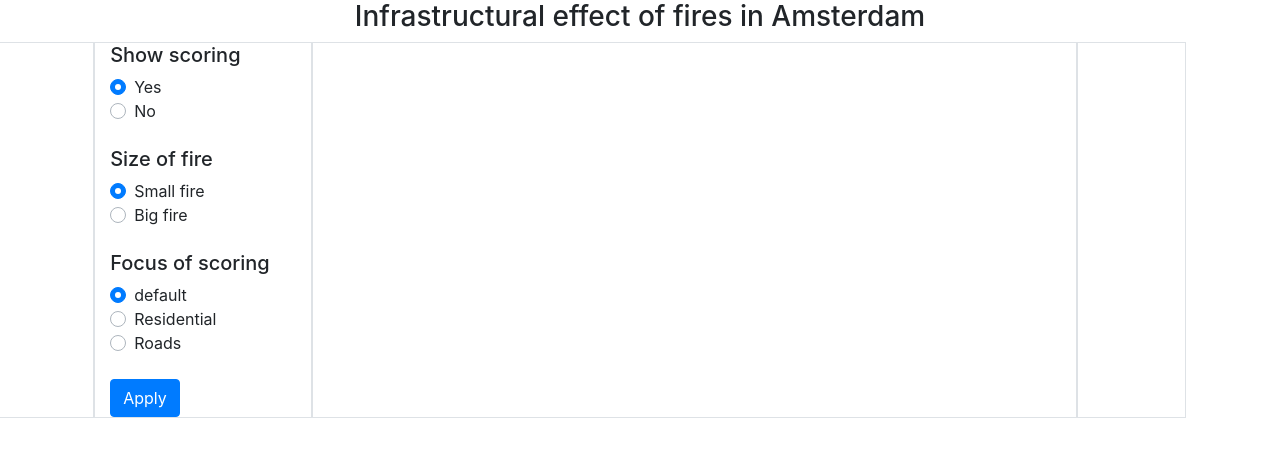
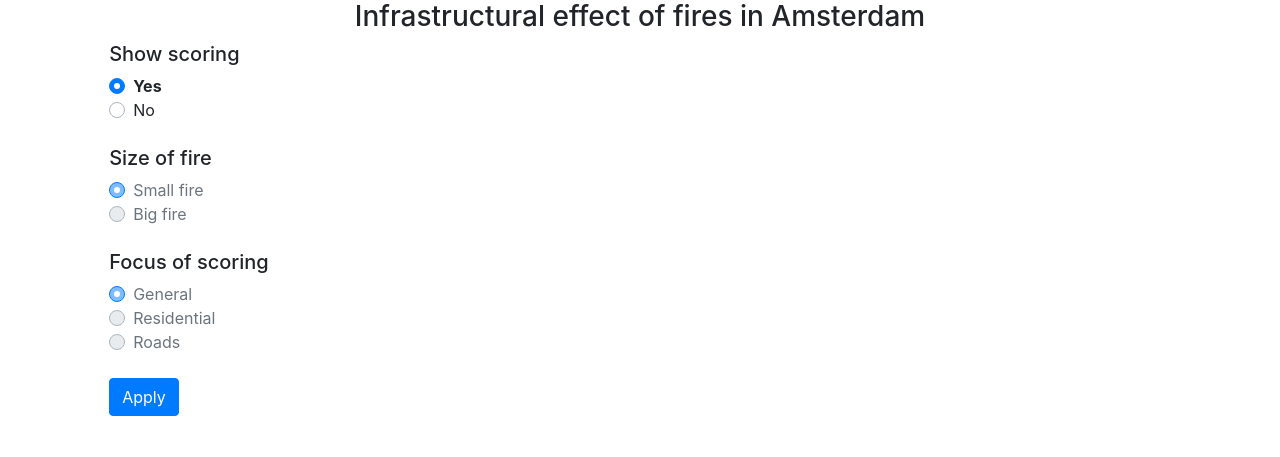
Before and after one commit to TomvandeLooij/dsp-project, a Flask app: template templates/index.html in a window 1280 px wide. Shown: the part 56-513 px from the top of the page. Run offline with Flask 2, Linux system fonts and the light colour scheme; the template is opened without the code that fills it, so the values that code supplies are empty; parts of the project's set-up code (start-up, migrations or seed data) failed here and were passed over.

Commit message:
change appearance is shown on map radio buttons

```diff
--- a/components/base_map.py
+++ b/components/base_map.py
@@ -17,7 +17,7 @@
 # can be deleted at the end
 import time
 
-
+cc.fire.reverse()
 TRAN_4326_TO_3857 = Transformer.from_crs("EPSG:4326", "EPSG:3857")
 
 def create_base_map():
@@ -348,7 +348,7 @@
             scores            = df['score_big_residential']
             scores_normalized = df['norm_score_big_residential']
         print(score_type)
-    elif score_type == 'road':
+    elif score_type == 'roads':
         if fire == "small":
             scores            = df['score_small_road']
             scores_normalized = df['norm_score_small_road']
@@ -374,7 +374,6 @@
 
     data['functions'] = all_functions
 
-    cc.fire.reverse()
     exp_cmap = LinearColorMapper(palette=cc.fire,
                              low = min(scores_normalized),
                              high = max(scores_normalized))
--- a/templates/base.html
+++ b/templates/base.html
@@ -32,22 +32,33 @@
           var default_link = ['map', '0', '0'];
 
           if (equals(loc, default_link)){
-            console.log("nothing to be done");
+            var map_contents = document.getElementById("map").parentElement.getElementsByTagName("label")[0].innerHTML
+            document.getElementById("map").parentElement.getElementsByTagName("label")[0].innerHTML = map_contents.bold()
           }
           else if (loc[0] === 'building'){
             var fire = '#' + loc[2] + "Fire";
             $(fire).attr("checked", true);
+            var fire_contents = document.getElementById(loc[2]+"Fire").parentElement.getElementsByTagName("label")[0].innerHTML
+            document.getElementById(loc[2]+"Fire").parentElement.getElementsByTagName("label")[0].innerHTML = fire_contents.bold()
+
+            var map_contents = document.getElementById("map").parentElement.getElementsByTagName("label")[0].innerHTML
+            document.getElementById("map").parentElement.getElementsByTagName("label")[0].innerHTML = map_contents.bold()
           }
           else {
-            console.log("something else")
             // put scoring to yes
             $("#heatmap").attr("checked", true);
+            var map_contents = document.getElementById("heatmap").parentElement.getElementsByTagName("label")[0].innerHTML
+            document.getElementById("heatmap").parentElement.getElementsByTagName("label")[0].innerHTML = map_contents.bold()
 
             var fire = '#' + loc[1] + "Fire";
             $(fire).attr("checked", true);
+            var fire_contents = document.getElementById(loc[1]+"Fire").parentElement.getElementsByTagName("label")[0].innerHTML
+            document.getElementById(loc[1]+"Fire").parentElement.getElementsByTagName("label")[0].innerHTML = fire_contents.bold()
 
             var focus = '#' + loc[2];
             $(focus).attr("checked", true);
+            var focus_contents = document.getElementById(loc[2]).parentElement.getElementsByTagName("label")[0].innerHTML
+            document.getElementById(loc[2]).parentElement.getElementsByTagName("label")[0].innerHTML = focus_contents.bold()
 
             // make sure focus and fire are not disabled
             $("input[name='focus']").removeAttr("disabled");
--- a/templates/index.html
+++ b/templates/index.html
@@ -10,8 +10,8 @@
         </div>
     </div>
     <div class="row">
-        <div class="col-1 border"></div>
-        <div class="col-2 border">
+        <div class="col-1"></div>
+        <div class="col-2">
             <h5>Show scoring</h5>
             <div class="custom-control custom-radio">
                 <input class="custom-control-input" type="radio" name="scoring" id="heatmap" value="heatmap">
@@ -44,7 +44,7 @@
             <div class="custom-control custom-radio">
                 <input class="custom-control-input" type="radio" name="focus" id="default" value="default" disabled checked>
                 <label class="custom-control-label" for="default">
-                    default
+                    General
                 </label>
             </div>
             <div class="custom-control custom-radio">
@@ -62,13 +62,13 @@
             <br>
             <a type="button" id="urlButton" class="btn btn-primary" href=# onclick="go_to_url()">Apply</a>
         </div>
-        <div class="col-7 border" id="bokeh">
+        <div class="col-7" id="bokeh">
             {{ js_resources|indent(4)|safe }}
             {{ css_resources|indent(4)|safe }}
             {{ plot_script|indent(4)|safe }}
             {{ plot_div|indent(4)|safe }}
         </div>
-        <div class="col-1 border"></div>
+        <div class="col-1"></div>
     </div>
 </div>
 
```
Also changed, not shown: templates/building.html (+5 -5 lines), templates/export.html (+3 -8 lines).
